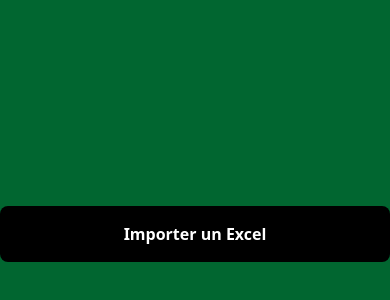
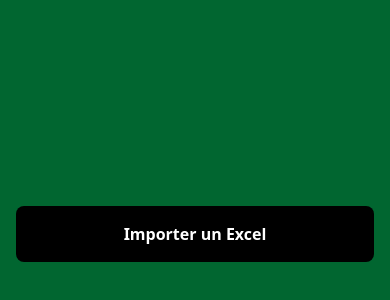
Before and after one commit to aquilaglas/xcellerate, a SvelteKit app: page / in a window 390 px wide. Shown: the part 188-488 px from the top of the page. Built offline with nearby package versions, Linux system fonts and the light colour scheme.

Commit message:
fix: main page responsive errors

```diff
--- a/src/routes/+page.svelte
+++ b/src/routes/+page.svelte
@@ -26,8 +26,8 @@
         onchange={handleImport}
 />
 
-<div class="h-full w-full flex items-center justify-evenly">
-    <button type="button" class="bg-black hover:bg-gray-700 items-center rounded-lg p-4 w-100" onclick={() => {
+<div class="h-full w-full flex items-center justify-evenly overflow-hidden">
+    <button type="button" class="bg-black hover:bg-gray-700 items-center rounded-lg p-4 w-100 m-4" onclick={() => {
         document.getElementById('fileInput')?.click();
     }}>
         <span class="text-white font-bold">Importer un Excel</span>
```
